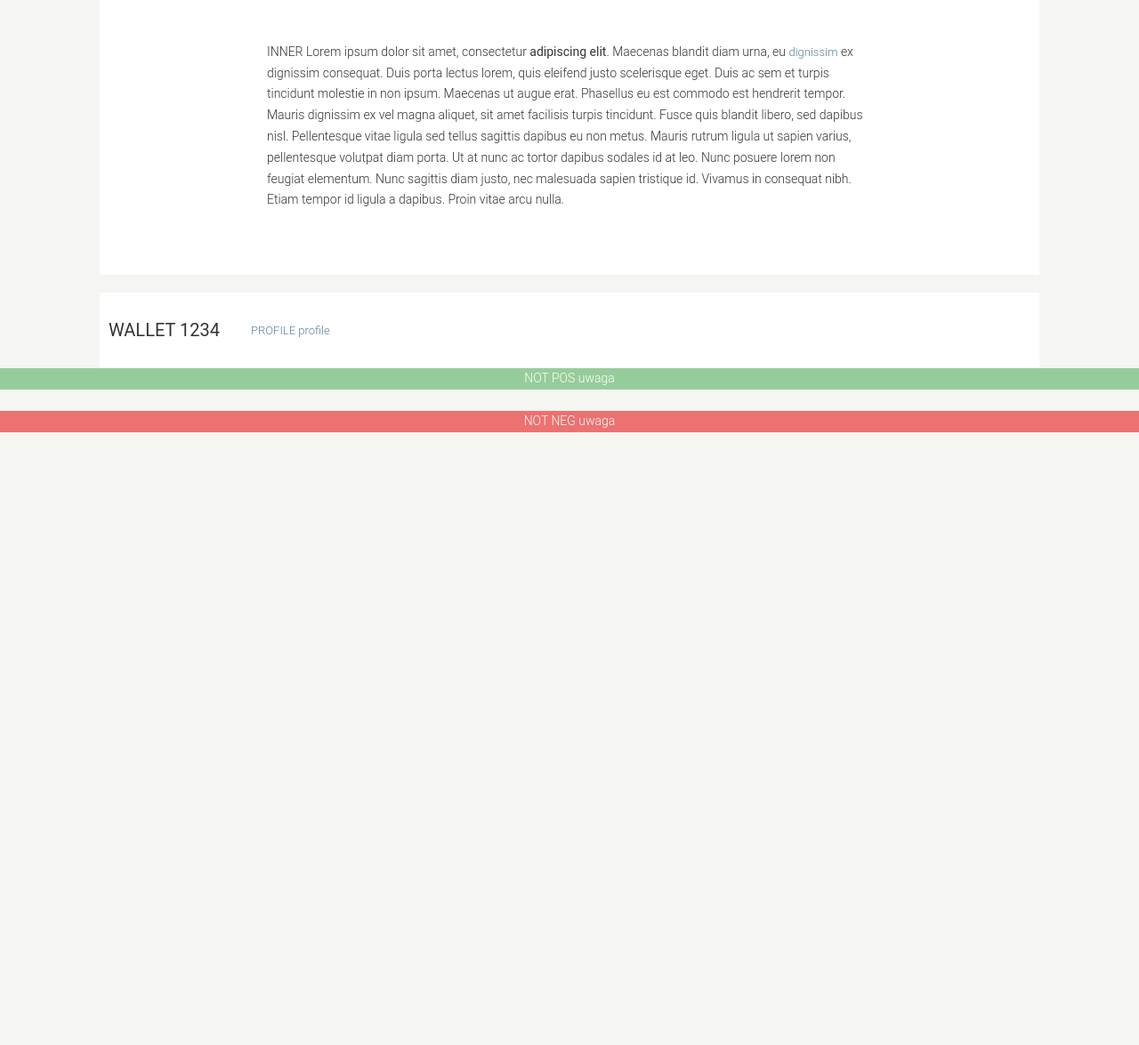
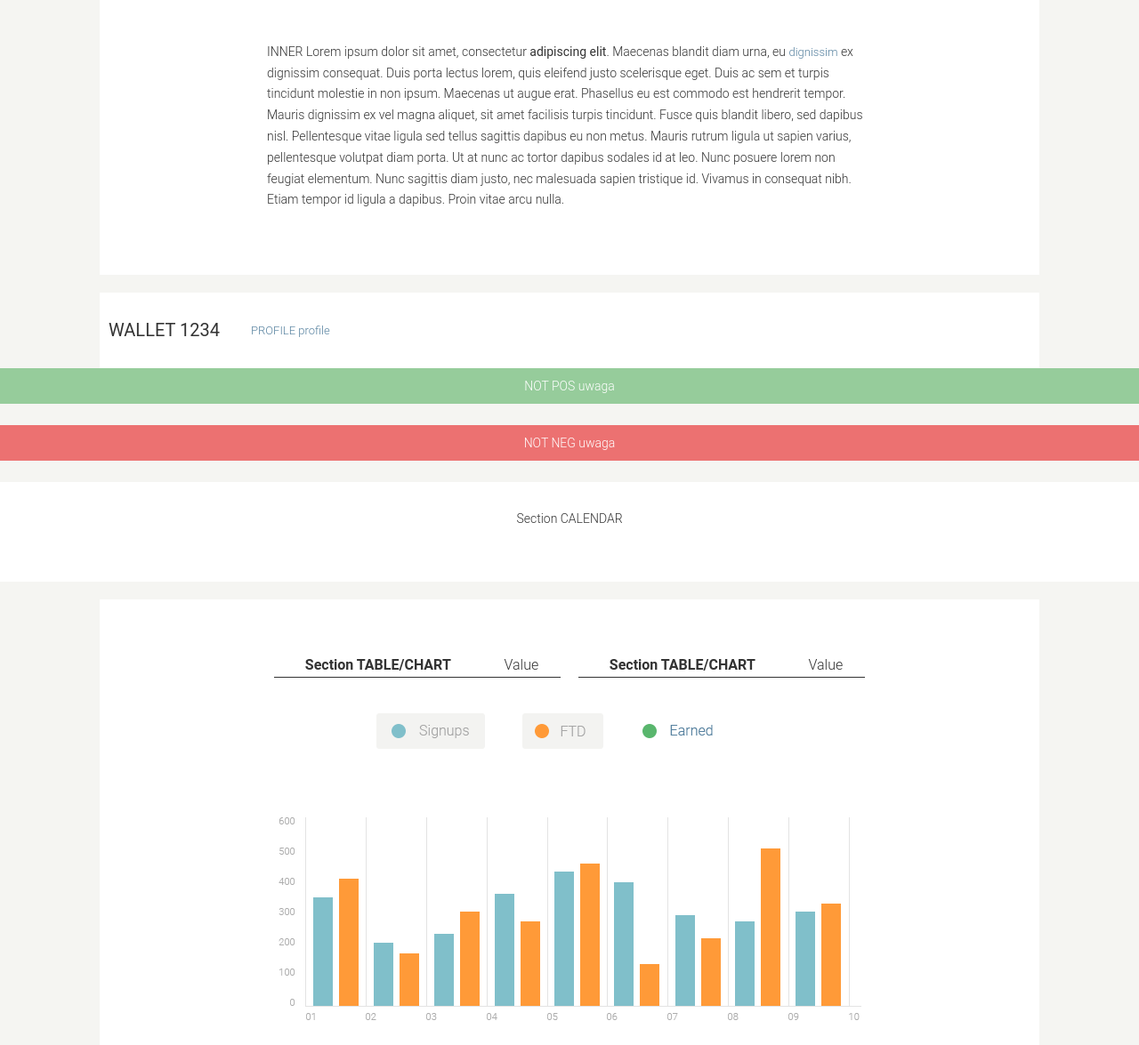
Before and after one commit to Robert-szy/project-manager, a website: page src/styleguide.html in a window 1280 px wide. Shown: the part 748-1923 px from the top of the page at 89% size. Before the commit the page ends 1257 px from the top, so only its background shows below. Drawn offline with nearby package versions, Linux system fonts and the light colour scheme; files that its build step writes are made by us from their sources; a web font is replaced by a local one.

Commit message:
Add section-table style

```diff
--- a/src/sass/_mixins.scss
+++ b/src/sass/_mixins.scss
@@ -6,14 +6,15 @@
   font-size: 14px;
   font-weight: $font-light;
   text-align: center;
-
+  height: 40px;
+  line-height: 40px;
 }
 
 @mixin font-base-bold {
-  color: $color-white;
+  color: $color-text;
   font-family: $font-text;
   font-size: 16px;
-  font-weight: bold;
+  font-weight: $font-bold;
 }
 
 @mixin font-base-light {
@@ -24,15 +25,23 @@
 }
 
 @mixin font-number-values {
-  color: $color-white;
+  color: $color-text;
   font-family: $font-text;
   font-size: 16px;
-  font-weight: light;
+  font-weight: $font-light;
 }
 
 @mixin font-dates {
-  color: $color-white;
+  color: $color-text;
   font-family: $font-text;
   font-size: 14px;
-  font-weight: light;
+  font-weight: $font-light;
 }
+
+@mixin font-manager {
+  color: $color-text;
+  font-family: $font-text;
+  font-size: 14px;
+  font-weight: $font-medium;
+  text-transform: uppercase;
+}
--- a/src/sass/components/_global.scss
+++ b/src/sass/components/_global.scss
@@ -20,5 +20,6 @@ body {
 }
 
 .inner {
+  margin: 0 auto;
   padding: 30px 168px 38px 168px;
 }
--- a/src/sass/components/_sidebar.scss
+++ b/src/sass/components/_sidebar.scss
@@ -0,0 +1,7 @@
+.sidebar-link{
+  @include font-dates;
+}
+
+.sidebar-manager {
+  @include font-manager;
+}
--- a/src/sass/components/_table.scss
+++ b/src/sass/components/_table.scss
@@ -1,5 +1,7 @@
 .table-text {
   @include font-base-bold;
+  padding-left: 10px;
+  padding-right: 10px;
 }
 
 .table-value {
--- /dev/null
+++ b/src/sass/sections/_section-calendar.scss
@@ -0,0 +1,9 @@
+.calendar-container {
+  display: flex;
+  flex: 1 325px;
+  flex-wrap: nowrap;
+  height: 112px;
+  margin: 0 auto;
+  background-color: $color-white;
+  justify-content: center;
+}
--- /dev/null
+++ b/src/sass/sections/_section-chart.scss
@@ -0,0 +1,10 @@
+.chart-container {
+  display: flex;
+  flex-direction: row;
+  flex-wrap: wrap;
+  width: 684px;
+  margin: 0 auto;
+  background-color: $color-white;
+  justify-content: center;
+  align-items: center;
+}
--- /dev/null
+++ b/src/sass/sections/_section-table.scss
@@ -0,0 +1,24 @@
+.table-row {
+  display: flex;
+  flex-direction: row;
+  flex: 1 50%;
+  flex-wrap: nowrap;
+  background-color: $color-white;
+  justify-content: center;
+  align-items: center;
+  padding-top: 40px;
+  padding-bottom: 40px;
+}
+
+.table-container {
+  display: flex;
+  flex-direction: row;
+  flex: 1 50%;
+  flex-wrap: wrap;
+  background-color: $color-white;
+  justify-content: space-around;
+  align-items: center;
+  margin-left: 10px;
+  margin-right: 10px;
+  border-bottom: 1px solid;
+}
--- a/src/sass/style.scss
+++ b/src/sass/style.scss
@@ -4,19 +4,23 @@
 @import "layout";
 
 /* Components */
+@import "components/typography";
 @import "components/global";
+@import "components/btns";
 @import "components/chart";
 @import "components/date-filter";
 @import "components/header";
 @import "components/sidebar";
 @import "components/table";
 @import "components/title";
-@import "components/typography";
-@import "components/btns";
-
 
 /* Sections */
-//@import "section/registration_form";
+@import "sections/section-calendar";
+@import "sections/section-chart";
+@import "sections/section-table";
+@import "sections/section-links";
+@import "sections/section-sidebar";
+@import "sections/section-topbar";
 
 /* Pages / Views */
 //@import "pages/registration";
--- a/src/styleguide.html
+++ b/src/styleguide.html
@@ -44,6 +44,26 @@
         <div class="notification-pos">NOT POS uwaga</div><br>
         <div class="notification-neg">NOT NEG uwaga</div><br>
 
+        <div class="inner calendar-container">
+          <div class="date-text">Section CALENDAR</div>
+        </div>
+        <div class="container">
+          <div class="chart-container">
+            <div class="table-row">
+              <div class="table-container">
+                <div class="table-text">Section TABLE/CHART</div>
+                <div class="table-value">Value</div>
+              </div>
+              <div class="table-container">
+                <div class="table-text">Section TABLE/CHART</div>
+                <div class="table-value">Value</div>
+              </div>
+            </div>
+              <div>
+                <img src="./images/graph.png">
+              </div>
+          </div>
+        </div>
       </body>
 
 </html>
```
Also changed, not shown: src/sass/components/_header.scss (indentation only), src/sass/sections/_general.scss (deleted), src/sass/sections/_links.scss (deleted), src/sass/sections/_menu.scss (deleted), src/sass/sections/_section-links.scss (added), src/sass/sections/_section-sidebar.scss (added), src/sass/sections/_section-topbar.scss (added), src/sass/sections/_top.scss (deleted).
